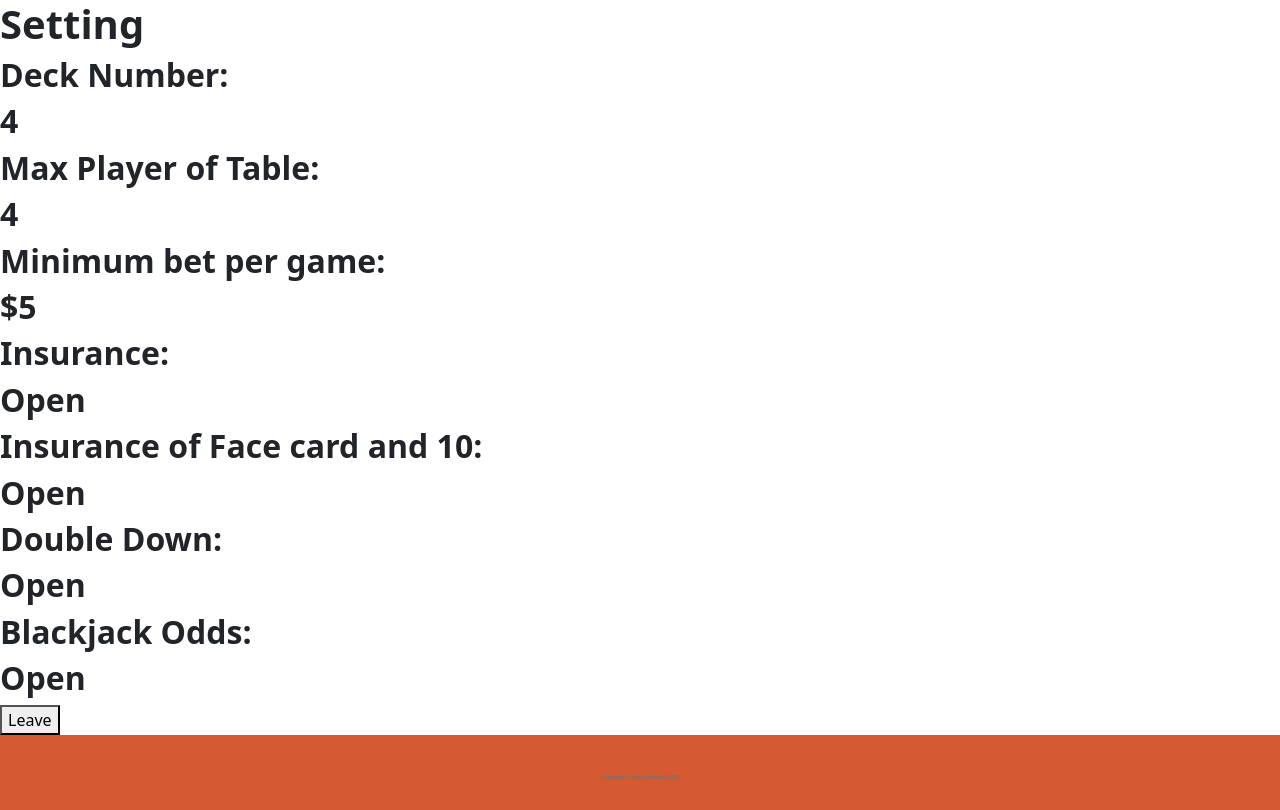
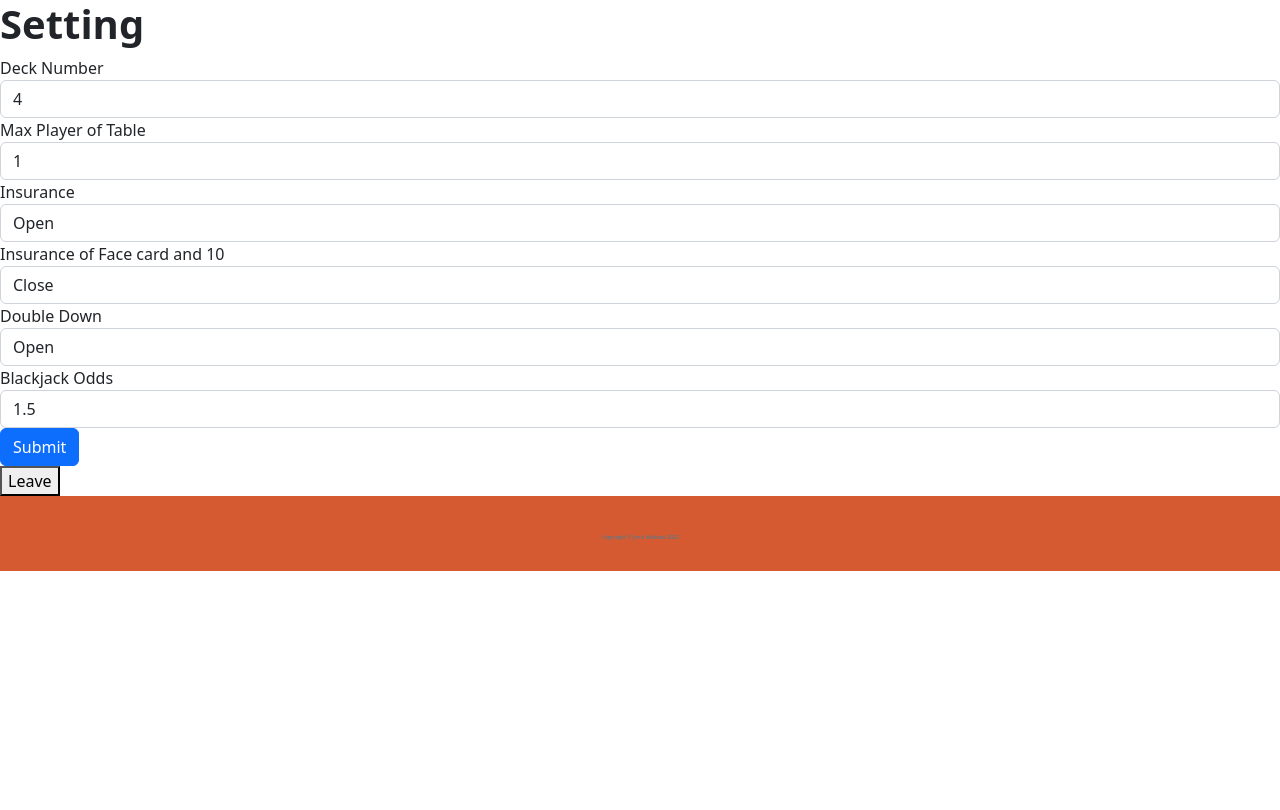
Before and after one commit to jimkk159/Flask-BlackJack, a Flask app: page /setting in a window 1280 px wide. After the commit the page ends 571 px from the top, so only its background shows below. Run offline with Flask 2, Linux system fonts and the light colour scheme; some libraries are stand-ins or nearby versions.

Commit message:
initial setting function

```diff
--- a/app.py
+++ b/app.py
@@ -1,11 +1,13 @@
 import random
-from flask import Flask, Blueprint, jsonify, render_template, request
-from flask_sqlalchemy import SQLAlchemy
+from flask_bootstrap import Bootstrap
+from flask import Flask, render_template
 
 # self module
-from backend.game import game_blueprint
+from backend.game import game_blueprint, Blackjack
 from backend.card import card_blueprint
 from backend.player import player_blueprint
+from backend.setting import setting_blueprint
+
 
 def create_app():
     app = Flask(__name__)
@@ -14,7 +16,15 @@ def create_app():
     app.register_blueprint(card_blueprint)
     app.register_blueprint(game_blueprint)
     app.register_blueprint(player_blueprint)
+    app.register_blueprint(setting_blueprint)
 
+    # WTF Form
+    app.config['SECRET_KEY'] = "Jim's Secret key"
+    Bootstrap(app)
+
+    # Initial the blackjack game
+    game = Blackjack()
+    app.config["blackjack_game"] = game
 
     @app.route("/")
     def home():
@@ -24,16 +34,13 @@ def create_app():
     def game():
         return render_template('game.html'), 200
 
-    @app.route("/setting")
-    def setting():
-        return render_template('setting.html'), 200
-
     @app.route("/rule")
     def rule():
         return render_template('rule.html'), 200
 
+    return app
 
-    return app
+
 app = create_app()
 
 if __name__ == '__main__':
--- /dev/null
+++ b/backend/forms.py
@@ -0,0 +1,20 @@
+from flask_wtf import FlaskForm
+from wtforms import SubmitField, SelectField
+from wtforms.validators import DataRequired
+
+
+class SettingForm(FlaskForm):
+    decks = SelectField('Deck Number',
+                        choices=[("2", "2"), ("3", "3"), ("4", "4"), ("5", "5"), ("6", "6"), ("7", "7"), ("8", "8")],
+                        default="4")
+    players = SelectField('Max Player of Table',
+                          choices=[("1", "1"), ("2", "2"), ("3", "3"), ("4", "4")], default="1")
+    is_insurance = SelectField('Insurance',
+                               choices=[("open", "Open"), ("close", "Close")], default="open")
+    is_over_10 = SelectField('Insurance of Face card and 10',
+                             choices=[("open", "Open"), ("close", "Close")], default="close")
+    is_double = SelectField('Double Down',
+                            choices=[("open", "Open"), ("close", "Close")], default="open")
+    bj_ratio = SelectField('Blackjack Odds',
+                           choices=[("1.2", "1.2"), ("1.3", "1.3"), ("1.4", "1.4"), ("1.5", "1.5")], default="1.5")
+    submit = SubmitField('Submit')
--- /dev/null
+++ b/backend/setting.py
@@ -0,0 +1,41 @@
+from flask import Blueprint, render_template, current_app
+
+# self import
+from backend.forms import SettingForm
+
+setting_blueprint = Blueprint('setting', __name__)
+
+
+# Register
+@setting_blueprint.route('/setting', methods=['GET', 'POST'])
+def setting():
+    setting_form = SettingForm()
+    game = current_app.config["blackjack_game"]
+
+    if setting_form.validate_on_submit():
+
+        # Deck Number
+        deck_num = setting_form.decks.data
+        game.set_deck_num(deck_num)
+
+        # Player Number
+        players_num = setting_form.players.data
+        game.set_player_num(players_num)
+
+        # Insurance
+        is_insurance = setting_form.is_insurance.data
+        game.set_is_insurance(is_insurance)
+
+        # Face Card  Insurance
+        is_over_10 = setting_form.is_over_10.data
+        game.set_insurance_over_10(is_over_10)
+
+        # Double
+        is_double = setting_form.is_double.data
+        game.set_is_double(is_double)
+
+        # BlackJack ratio
+        bj_ratio = setting_form.bj_ratio.data
+        game.set_blackjack_ratio(bj_ratio)
+
+    return render_template('setting.html', setting_form=setting_form), 200
--- a/templates/index.html
+++ b/templates/index.html
@@ -5,5 +5,5 @@
 
 <h1><a href="{{ url_for('game') }}">Start</a></h1>
 <h1><a href="{{ url_for('rule') }}">Rule</a></h1>
-<h1><a href="{{ url_for('setting') }}">Setting</a></h1>
+<h1><a href="{{ url_for('setting.setting') }}">Setting</a></h1>
 {% include "footer.html" %}
--- a/templates/setting.html
+++ b/templates/setting.html
@@ -1,13 +1,10 @@
+{% import "bootstrap/wtf.html" as wtf %}
+{% block content %}
 {% include "header.html" %}
 
-<!-- Page Header -->
 <h1>Setting</h1>
-<h2>Deck Number:</h2><h2>4</h2>
-<h2>Max Player of Table:</h2><h2>4</h2>
-<h2>Minimum bet per game:</h2><h2>$5</h2>
-<h2>Insurance:</h2><h2>Open</h2>
-<h2>Insurance of Face card and 10:</h2><h2>Open</h2>
-<h2>Double Down:</h2><h2>Open</h2>
-<h2>Blackjack Odds:</h2><h2>Open</h2>
+{{ wtf.quick_form(setting_form, novalidate=True, button_map={"submit": "primary"}) }}
 <button>Leave</button>
+
 {% include "footer.html" %}
+{% endblock %}
```
